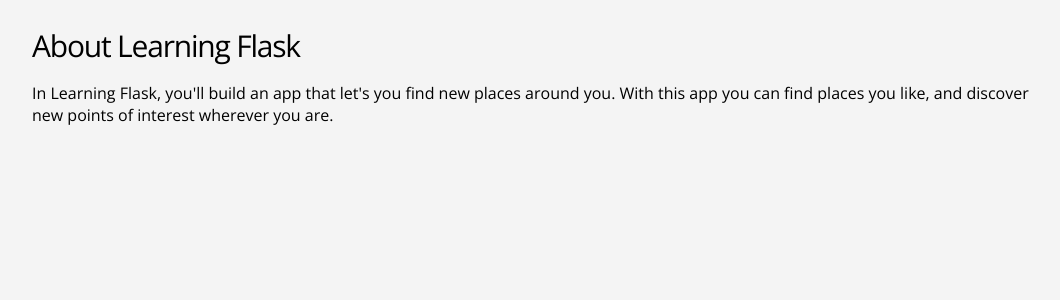
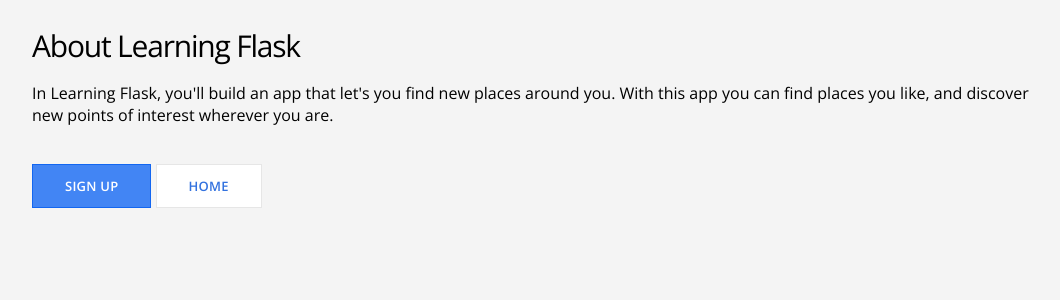
Before and after one commit to rgeos/flasky, a Flask app: page /about in a window 1280 px wide. Shown: the part 50-350 px from the top of the page, without its empty margins (108-1168 px from the left). Run offline with Flask 2, Linux system fonts and the light colour scheme.

Commit message:
modified template about

```diff
--- a/templates/about.html
+++ b/templates/about.html
@@ -5,7 +5,9 @@
     <div class="container">
 
     <h2>About Learning Flask</h2>
-    <p>In Learning Flask, you'll build an app that let's you find new places around you. With this app you can find places you like, and discover new points of interest wherever you are.</p>
+    <p>In Learning Flask, you'll build an app that let's you find new places around you. With this app you can find places you like, and discover new points of interest wherever you are.</p><br>
+        <a href="#" class="btn-primary">Sign up</a>
+        <a href="{{ url_for('index') }}" class="btn-secondary">Home</a>
 
     </div>
   </main>
```
